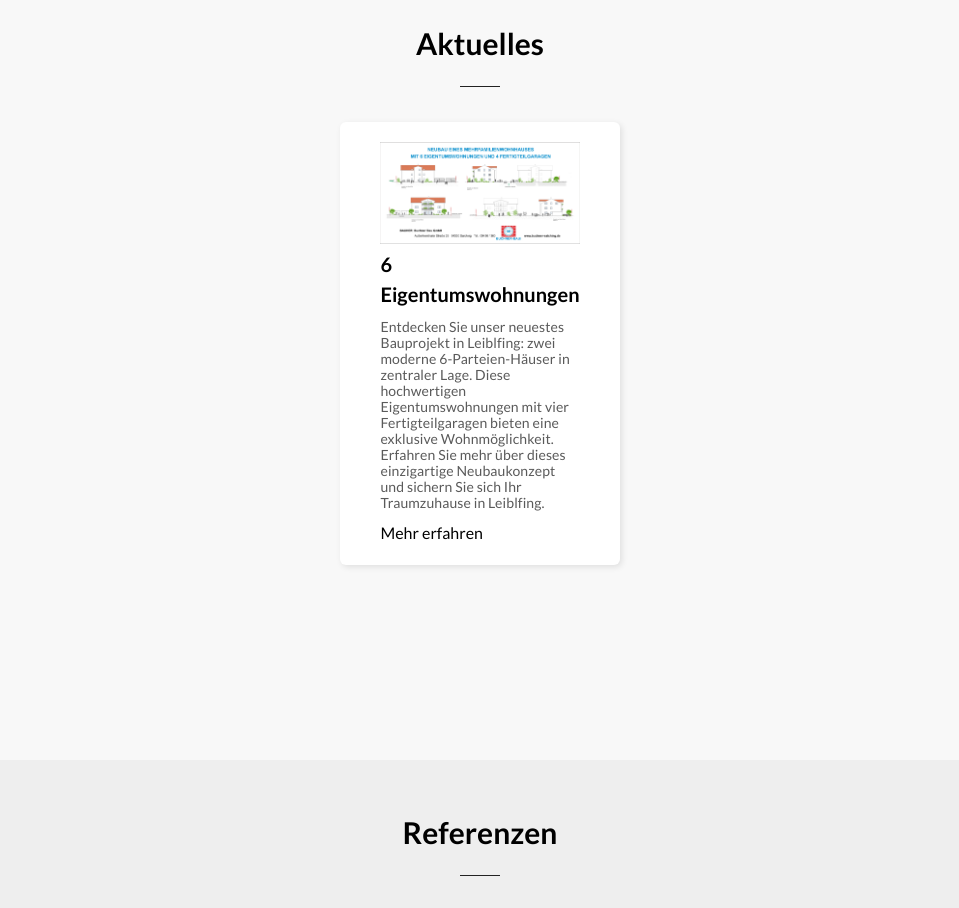
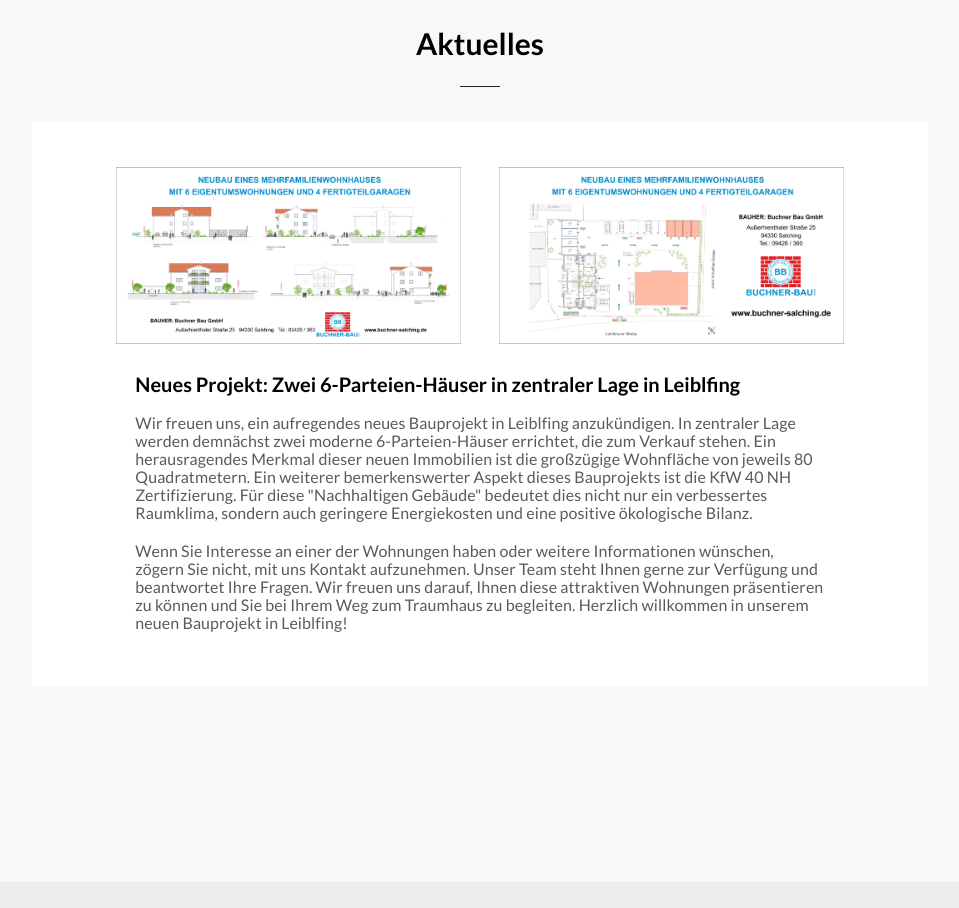
Before and after one commit to Crentix/BuchnerBau, a website: page index.html in a window 1280 px wide. Shown: the part 1160-2068 px from the top of the page, without its empty margins (160-1119 px from the left). Drawn offline with Linux system fonts and the light colour scheme; grey boxes are pictures that could not be loaded.

Commit message:
updated news section

```diff
--- a/index.html
+++ b/index.html
@@ -106,17 +106,21 @@
 
         <section id="aktuelles">
             <h2>Aktuelles</h2>
-            <ul>
-              <li>
-                <img src="assets/aktuelles/01.jpg">
-                <h3>6 Eigentumswohnungen</h3>
-                <p>Entdecken Sie unser neuestes Bauprojekt in Leiblfing: zwei moderne 6-Parteien-Häuser in zentraler Lage. Diese hochwertigen Eigentumswohnungen mit vier Fertigteilgaragen bieten eine exklusive Wohnmöglichkeit. Erfahren Sie mehr über dieses einzigartige Neubaukonzept und sichern Sie sich Ihr Traumzuhause in Leiblfing.</p>
-                <a onclick="console.log('hello');document.getElementById('aktuelles-pop-up').classList.toggle('active')">Mehr erfahren</a>
-            </li>
-            </ul>
-            <!--div id="aktuelles-pop-up">
-                <div class="content"></div>
-            </div-->
+            <div class="content">
+                <div class="image-gallery">
+                    <img onclick="event.target.classList.toggle('active')" src="assets/aktuelles/01.jpg">
+                    <img onclick="event.target.classList.toggle('active')" src="assets/aktuelles/02.jpg">
+                </div>
+                <h3>Neues Projekt: Zwei 6-Parteien-Häuser in zentraler Lage in Leiblfing</h3>
+                <p>Wir freuen uns, ein aufregendes neues Bauprojekt in Leiblfing anzukündigen.
+                    In zentraler Lage werden demnächst zwei moderne 6-Parteien-Häuser errichtet, die zum Verkauf stehen.
+                    Ein herausragendes Merkmal dieser neuen Immobilien ist die großzügige Wohnfläche von jeweils 80 Quadratmetern.
+                    Ein weiterer bemerkenswerter Aspekt dieses Bauprojekts ist die KfW 40 NH Zertifizierung.
+                    Für diese "Nachhaltigen Gebäude" bedeutet dies nicht nur ein verbessertes Raumklima, sondern auch geringere Energiekosten und eine positive ökologische Bilanz.</p>
+                <p>Wenn Sie Interesse an einer der Wohnungen haben oder weitere Informationen wünschen, zögern Sie nicht, mit uns Kontakt aufzunehmen. Unser Team steht Ihnen gerne zur Verfügung und beantwortet Ihre Fragen.
+                    Wir freuen uns darauf, Ihnen diese attraktiven Wohnungen präsentieren zu können und Sie bei Ihrem Weg zum Traumhaus zu begleiten.
+                    Herzlich willkommen in unserem neuen Bauprojekt in Leiblfing!</p>
+            </div>
         </section>
 
         <section id="references">
--- a/main.css
+++ b/main.css
@@ -159,7 +159,7 @@ nav > ul > li > a {
     color: #222222;
     font-size: 1.6rem;
     font-weight: 700;
-    background: hsl(45, 100%, 60%);
+    background: hwb(45 20% 0%);
 }
 
 .cta-button:hover {
@@ -297,74 +297,58 @@ main {
     position: relative;
 }
 
-#aktuelles ul {
-    display: flex;
-    flex-wrap: wrap;
-    justify-content: center;
-    align-items: flex-start;
-    gap: 20px;
-}
-
-#aktuelles ul li {
-    background-color: white;
-    box-shadow: 2px 2px 6px rgba(0, 0, 0, 0.1);
-    padding: 2rem 4rem;
-    flex-basis: calc(33.33% - 20px);
-    box-sizing: border-box;
-    border-radius: 6px;
-    cursor: pointer;
-}
-
-#aktuelles ul li h3 {
+#aktuelles .content h3 {
     font-size: 2rem;
     font-weight: 600;
     margin: .5rem 0;
 }
 
-#aktuelles ul li p {
-    font-size: calc(0.875*1.6rem);
-    line-height: 1.6rem;
+#aktuelles .content p {
+    font-size: 1.6rem;
+    line-height: 1.8rem;
     letter-spacing: 0.1px;
     margin: 1rem 0;
     color: #5a5a5a;
 }
 
-#aktuelles ul li a {
+#aktuelles .content{
+    background-color: white;
+    position: relative;
+    /*overflow-y: scroll;*/
+    padding: 4.5rem 6.5rem;
+    display: flex;
+    flex-direction: column;
+    align-items: center;
+}
+#aktuelles .content h3, #aktuelles .content p {
+    width: 90%;
+}
+
+#aktuelles .content .image-gallery {
+    display: flex;
+    width: 100%;
+    gap: 5%;
+    align-items: center;
+    justify-content: center;
+    margin-bottom: 2rem;
     position: relative;
 }
 
-#aktuelles ul li:hover a::after {
-    content: "";
-    position: absolute;
-    bottom: -5px;
-    left: 0;
-    width: 100%;
-    height: 2px;
-    background-color: #ffcc33;
-    margin-top: 5px;
+#aktuelles .content .image-gallery img {
+    width: 45%;
+    box-sizing: border-box;
+    cursor: pointer;
 }
 
-#aktuelles-pop-up{
-    display: none;
-    position: absolute;
-    width: 100%;
-    height: 100vh;
-    z-index: 3;
-    top: 0;
-    left: 0;
-    background-color: rgba(0, 0, 0, 0.5);
+#aktuelles .content .image-gallery img:hover{
+    outline: 2px solid #ffcc33;
 }
 
-#aktuelles-pop-up .content{
-    width: 40%;
-    top: 150px;
-    left: 50%;
-    transform: translateX(-50%);
-    background-color: white;
-}
-
-#aktuelles-pop-up.active{
-    display: unset;
+#aktuelles .content .image-gallery img.active {
+    transform: scale(2);
+    position: absolute;
+    top: 50%;
+    z-index: 1;
 }
 
 /* References */
```
Also changed, not shown: assets/icons/xmark-solid.svg (added).
